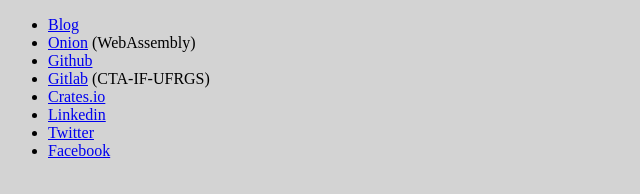
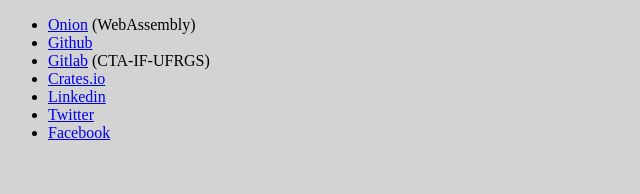
Before and after one commit to kirch7/kirch7.github.io, a plain HTML site: page index.html in a window 1280 px wide. Shown: the whole page, without its empty margins (0-640 px from the left). Drawn offline with Linux system fonts and the light colour scheme.

Commit message:
remove dead link

```diff
--- a/index.html
+++ b/index.html
@@ -10,7 +10,6 @@
   <body>
     <div id="links">
       <ul>
-	<li><a href="./blog/index.html">Blog</a></li>
 	<li><a href="./onion">Onion</a> (WebAssembly)</li>
 	<li><a href="https://github.com/kirch7">Github</a></li>
 	<li><a href="https://git.cta.if.ufrgs.br/kirch7">Gitlab</a> (CTA-IF-UFRGS)</li>
```
